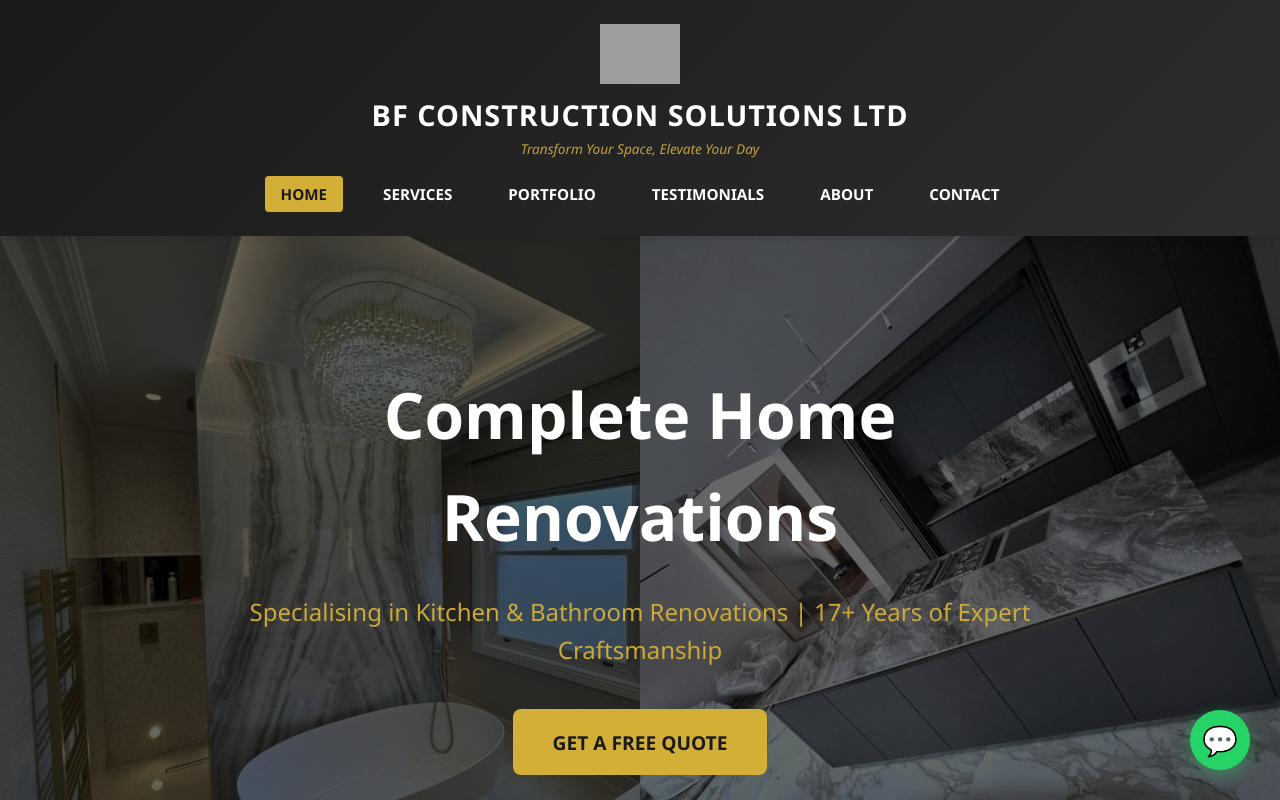
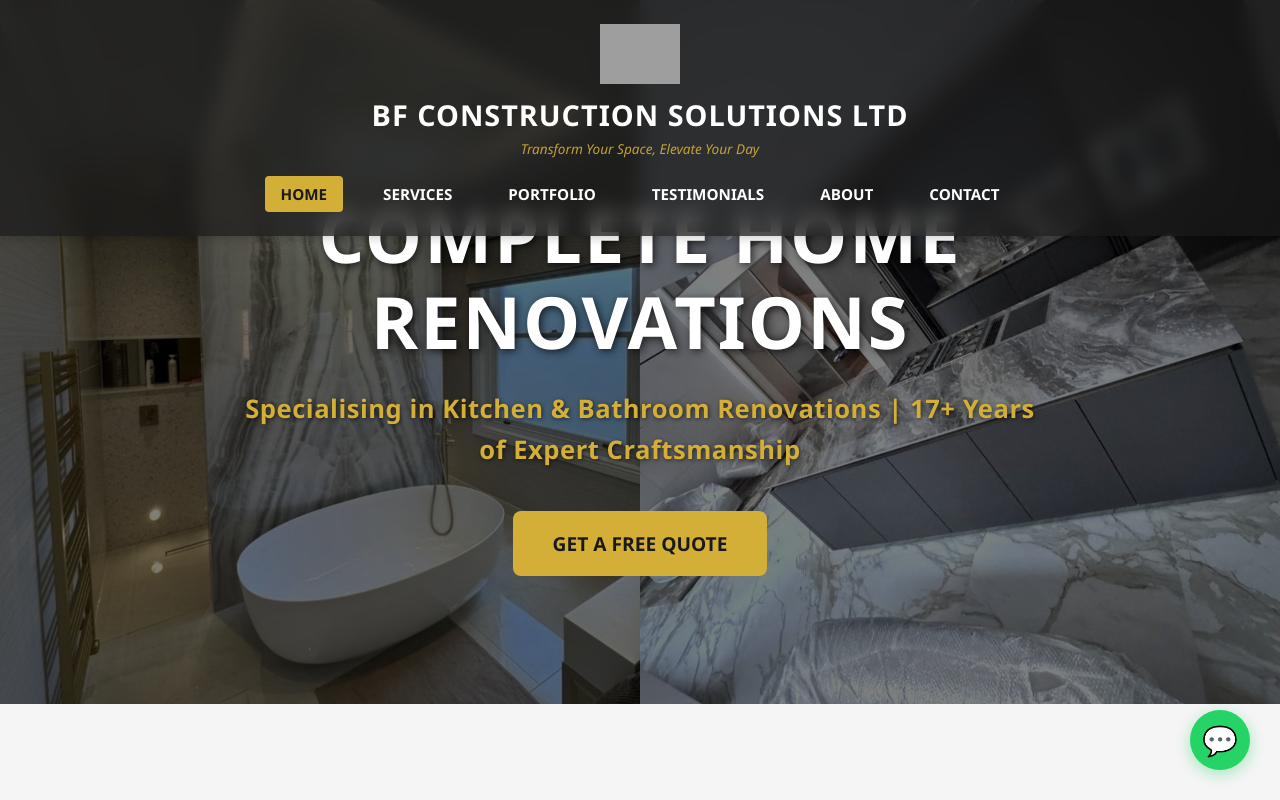
Before and after one commit to yasminmarquesn/bf-construction-website, a React (Vite) app: page / in a window 1280 px wide. Shown: the top 800 px of the page. Built offline with nearby package versions, Linux system fonts and the light colour scheme; grey boxes are pictures that could not be loaded.

Commit message:
Refine: Make navbar transparent overlay, enhance hero text styling with shadows and professional typography

```diff
--- a/src/App.css
+++ b/src/App.css
@@ -34,15 +34,19 @@
   flex-direction: column;
 }
 
-/* Navigation - Centered Logo */
+/* Navigation - Centered Logo - Transparent Overlay */
 .navbar {
-  background: linear-gradient(135deg, var(--primary-color) 0%, var(--secondary-color) 100%);
+  background: rgba(26, 26, 26, 0.7);
+  backdrop-filter: blur(10px);
   color: var(--light-text);
   padding: 1.5rem 0;
-  position: sticky;
+  position: fixed;
   top: 0;
+  left: 0;
+  right: 0;
   z-index: 100;
-  box-shadow: 0 2px 10px rgba(0, 0, 0, 0.1);
+  box-shadow: 0 2px 10px rgba(0, 0, 0, 0.2);
+  width: 100%;
 }
 
 .nav-container {
@@ -146,16 +150,18 @@
 
 /* Hero - Split Luxury Background */
 .hero-luxury {
-  background: linear-gradient(rgba(0, 0, 0, 0.6), rgba(0, 0, 0, 0.6)), url('/assets/hero-luxury-split.jpg');
+  background: linear-gradient(rgba(0, 0, 0, 0.5), rgba(0, 0, 0, 0.5)), url('/assets/hero-luxury-split.jpg');
   background-size: cover;
   background-position: center;
+  background-attachment: fixed;
   color: var(--light-text);
-  padding: 8rem 2rem;
+  padding: 12rem 2rem 8rem 2rem;
   text-align: center;
-  min-height: 600px;
+  min-height: 700px;
   display: flex;
   align-items: center;
   justify-content: center;
+  position: relative;
 }
 
 .hero-content {
@@ -163,17 +169,24 @@
 }
 
 .hero-luxury h2 {
-  font-size: 4rem;
+  font-size: 4.5rem;
   margin-bottom: 1.5rem;
-  font-weight: 700;
+  font-weight: 900;
   color: var(--light-text);
+  text-transform: uppercase;
+  letter-spacing: 2px;
+  text-shadow: 2px 2px 8px rgba(0, 0, 0, 0.7);
+  line-height: 1.2;
 }
 
 .hero-luxury p {
-  font-size: 1.5rem;
+  font-size: 1.6rem;
   margin-bottom: 2.5rem;
-  opacity: 0.95;
+  opacity: 1;
   color: var(--accent-color);
+  font-weight: 600;
+  text-shadow: 1px 1px 4px rgba(0, 0, 0, 0.6);
+  letter-spacing: 0.5px;
 }
 
 .cta-button {
```
